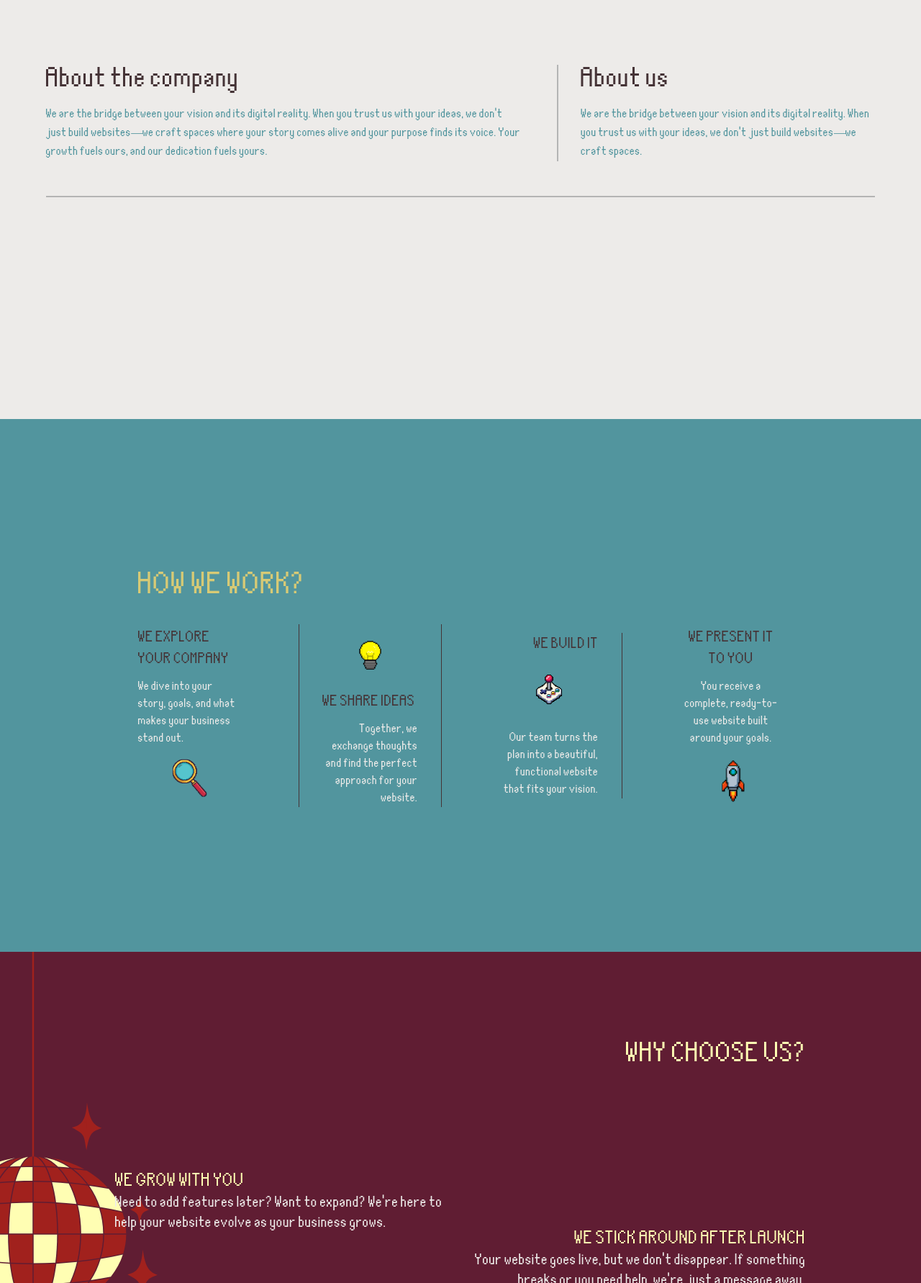
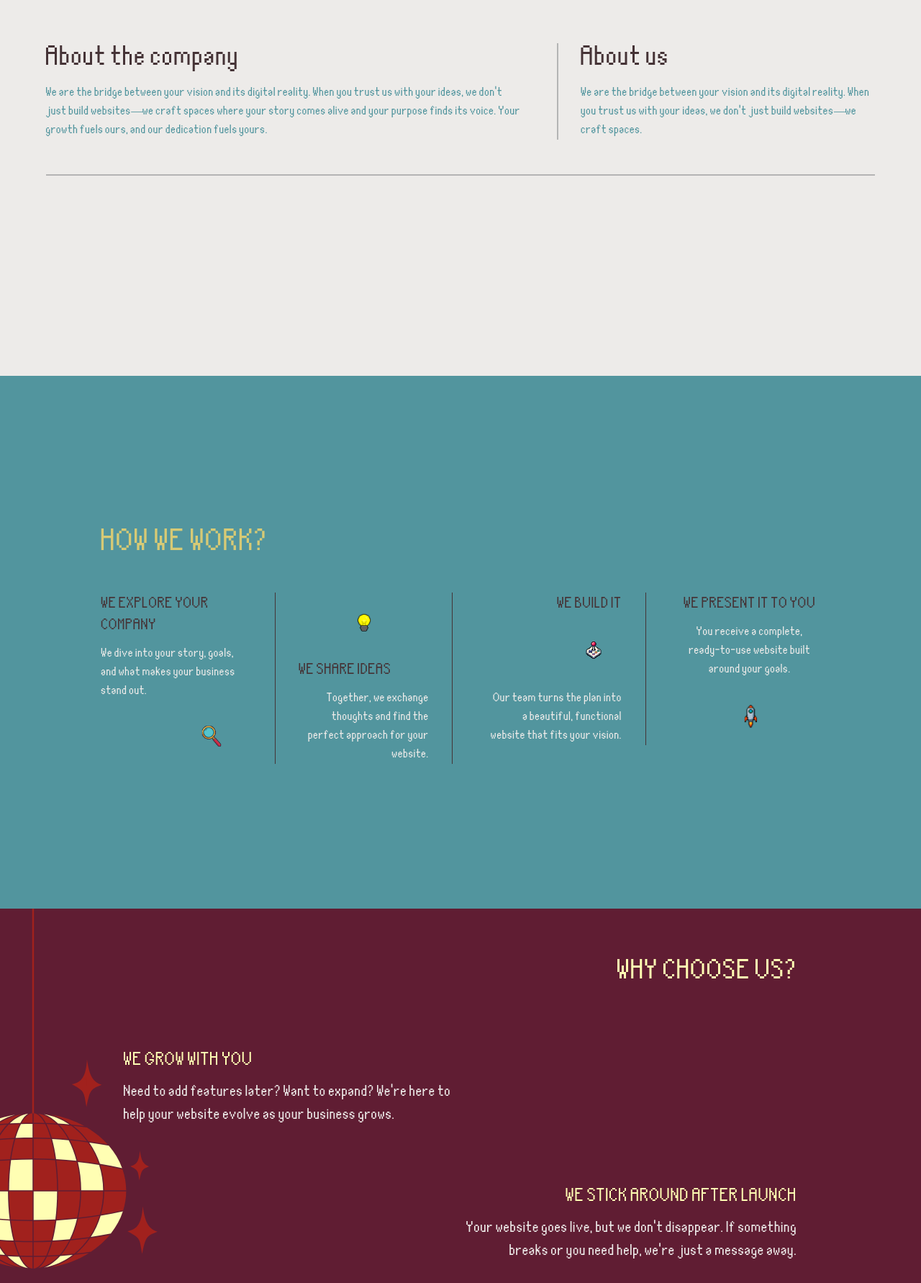
Before and after one commit to Ilona301/webka, a React (Vite) app: page / in a window 1280 px wide. Shown: the part 1018-2800 px from the top of the page at 72% size. Built offline with nearby package versions, Linux system fonts and the light colour scheme.

Commit message:
changed audio

```diff
--- a/src/components/AboutSection.jsx
+++ b/src/components/AboutSection.jsx
@@ -2,7 +2,7 @@ import React from 'react';
 
 const AboutSection = () => {
     return (
-        <div id="aboutus" className="min-h-screen bg-[#edebe9] flex justify-center items-center relative px-4 py-12 h-[calc(100vh-60px)]">
+        <div id="aboutus" className="bg-[#edebe9] flex justify-center items-center relative px-4 py-12 h-[calc(100vh-60px)]">
             <div className="w-full max-w-6xl flex flex-col lg:flex-row justify-center items-start lg:items-center gap-8 lg:gap-12 border-b-2 border-b-[#b4b4b4] pb-12">
                 <div className="w-full lg:w-[60%]">
                     <h1 className="font-[Retropix] text-2xl sm:text-3xl lg:text-4xl text-[#453336] mb-4">
--- a/src/components/WhyChooseSection.jsx
+++ b/src/components/WhyChooseSection.jsx
@@ -2,37 +2,78 @@ import React from 'react';
 
 const WhyChooseSection = () => {
     return (
-        <div className="flex justify-center items-center w-full h-[calc(100vh-60px)] bg-[#601d33] relative">
-            <img className="absolute left-[-12rem] top-0" src="/images/globe.svg" alt="globe"/>
-            <div className="w-[75%] flex flex-col gap-35 justify-between relative">
-                <h1 className="font-[Retropix] text-4xl text-[#fffeb3] text-right">WHY CHOOSE US?</h1>
-                <div className="w-[50%]">
-                    <h2 className="text-2xl text-[#fffeb3] text-left font-[Retropix]">
+        <div className="flex justify-center items-center w-full min-h-[calc(100vh-60px)] bg-[#601d33] relative overflow-hidden py-12 px-4">
+            <img
+                className="absolute left-[-6rem] sm:left-[-10rem] md:left-[-8rem] lg:left-[-12rem] top-[-6rem] lg:top-0 w-[300px] sm:w-[350px] md:w-[400px] lg:w-auto opacity-50 lg:opacity-100"
+                src="/images/globe.svg"
+                alt="globe"
+            />
+
+            <div className="w-full max-w-[1400px] lg:w-[85%] xl:w-[75%] flex flex-col gap-12 sm:gap-12 lg:gap-16 xl:gap-20 justify-center relative z-10">
+                <h1 className="font-[Retropix] text-[clamp(1.75rem,5vw,2.25rem)] text-[#fffeb3] text-right lg:text-right">
+                    WHY CHOOSE US?
+                </h1>
+
+                {/* Mobile/Tablet Layout - Vertical Stack */}
+                <div className="flex lg:hidden flex-col gap-16 sm:gap-10">
+                    <div className="w-full">
+                        <h2 className="text-[18px] sm:text-[20px] md:text-[24px] text-[#fffeb3] text-left font-[Retropix] mb-2 sm:mb-3">
                             WE GROW WITH YOU
                         </h2>
-                    <p className="text-left font-[Retropix] text-[#edebe9] text-xl">
+                        <p className="text-left font-[Retropix] text-[#edebe9] text-[14px] sm:text-[16px] md:text-[18px] leading-relaxed">
                             Need to add features later? Want to expand? We're here to help your website evolve as your business grows.
                         </p>
                     </div>
-                <div className="w-[50%] absolute right-0 top-65">
-                    <h2 className="text-2xl text-[#fffeb3] text-right font-[Retropix]">
+
+                    <div className="w-full">
+                        <h2 className="text-[18px] sm:text-[20px] md:text-[24px] text-[#fffeb3] text-left font-[Retropix] mb-2 sm:mb-3">
                             WE STICK AROUND AFTER LAUNCH
                         </h2>
-                    <p className="text-right font-[Retropix] text-[#edebe9] text-xl">
+                        <p className="text-left font-[Retropix] text-[#edebe9] text-[14px] sm:text-[16px] md:text-[18px] leading-relaxed">
                             Your website goes live, but we don't disappear. If something breaks or you need help, we're just a message away.
                         </p>
                     </div>
-                <div className="w-[50%]">
-                    <h2 className="text-2xl text-[#fffeb3] text-left font-[Retropix]">
+
+                    <div className="w-full">
+                        <h2 className="text-[18px] sm:text-[20px] md:text-[24px] text-[#fffeb3] text-left font-[Retropix] mb-2 sm:mb-3">
                             WE CARE ABOUT YOUR SUCCESS
                         </h2>
-                    <p className="text-left font-[Retropix] text-[#edebe9] text-xl">
+                        <p className="text-left font-[Retropix] text-[#edebe9] text-[14px] sm:text-[16px] md:text-[18px] leading-relaxed">
                             When your website helps your business thrive, that's a win for us too. Your growth is our motivation.
                         </p>
                     </div>
                 </div>
 
+                {/* Desktop Layout - Original Staggered Design */}
+                <div className="hidden lg:flex flex-col gap-16 xl:gap-20 relative">
+                    <div className="w-[50%]">
+                        <h2 className="text-xl xl:text-2xl text-[#fffeb3] text-left font-[Retropix] mb-3">
+                            WE GROW WITH YOU
+                        </h2>
+                        <p className="text-left font-[Retropix] text-[#edebe9] text-lg xl:text-xl leading-relaxed">
+                            Need to add features later? Want to expand? We're here to help your website evolve as your business grows.
+                        </p>
+                    </div>
 
+                    <div className="w-[50%] self-end">
+                        <h2 className="text-xl xl:text-2xl text-[#fffeb3] text-right font-[Retropix] mb-3">
+                            WE STICK AROUND AFTER LAUNCH
+                        </h2>
+                        <p className="text-right font-[Retropix] text-[#edebe9] text-lg xl:text-xl leading-relaxed">
+                            Your website goes live, but we don't disappear. If something breaks or you need help, we're just a message away.
+                        </p>
+                    </div>
+
+                    <div className="w-[50%]">
+                        <h2 className="text-xl xl:text-2xl text-[#fffeb3] text-left font-[Retropix] mb-3">
+                            WE CARE ABOUT YOUR SUCCESS
+                        </h2>
+                        <p className="text-left font-[Retropix] text-[#edebe9] text-lg xl:text-xl leading-relaxed">
+                            When your website helps your business thrive, that's a win for us too. Your growth is our motivation.
+                        </p>
+                    </div>
+                </div>
+            </div>
         </div>
     );
 };
--- a/src/components/WorkSection.jsx
+++ b/src/components/WorkSection.jsx
@@ -1,53 +1,115 @@
-
 import React from 'react';
 
 const WorkSection = () => {
     return (
-        <div className="bg-[#52959e] h-[calc(100vh-60px)] flex justify-center items-center">
-           <div className="w-[70%] flex justify-center  flex-col gap-6">
-                <h1 className="font-[Retropix] text-[40px] text-[#d7ca75]">HOW WE WORK?</h1>
-               <div className="flex items-center justify-center gap-20 ">
+        <div className="bg-[#52959e] min-h-[calc(100vh-60px)] flex justify-center items-center py-12 px-4 overflow-x-hidden">
+            <div className="w-full max-w-[1400px] lg:w-[90%] xl:w-[80%] flex justify-center flex-col gap-6 sm:gap-8 lg:gap-10">
+                <h1 className="font-[Retropix] text-[clamp(1.75rem,5vw,40px)] text-[#d7ca75] text-center lg:text-left">
+                    HOW WE WORK?
+                </h1>
+
+                {/* Desktop Layout - 4 columns */}
+                <div className="hidden lg:flex items-start justify-center gap-8 xl:gap-12">
                     <div className="flex flex-col gap-3 w-full">
-                       <h2 className="text-[#453336] font-[Retropix] text-[20px]">WE EXPLORE YOUR COMPANY</h2>
-                       <div >
-                           <p className="font-[Retropix] text-[#edebe9] text-left">
+                        <h2 className="text-[#453336] font-[Retropix] text-[16px] xl:text-[20px]">WE EXPLORE YOUR COMPANY</h2>
+                        <div>
+                            <p className="font-[Retropix] text-[#edebe9] text-left text-[14px] xl:text-[16px] leading-relaxed">
                                 We dive into your story, goals, and what makes your business stand out.
                             </p>
-                           <div className="flex justify-end items-end w-full">
-                               <img className="object-cover  h-[80px] w-[200px]"
+                            <div className="flex justify-end items-end w-full mt-2">
+                                <img className="object-contain h-[60px] xl:h-[80px] w-auto"
                                      src="/images/loop.svg" alt="rocket"/>
                             </div>
                         </div>
-
                     </div>
 
-                   <div className="flex flex-col gap-3 border-l border-r border-[#453336] pl-8 pr-8 w-full">
-                       <img className="object-cover h-[80px]" src="/images/lamp.svg" alt="lamp"/>
-                       <h2 className="text-[#453336] font-[Retropix] text-[20px]">WE SHARE IDEAS</h2>
+                    <div className="flex flex-col gap-3 border-l border-r border-[#453336] px-6 xl:px-8 w-full">
+                        <img className="object-contain h-[60px] xl:h-[80px] w-auto" src="/images/lamp.svg" alt="lamp"/>
+                        <h2 className="text-[#453336] font-[Retropix] text-[16px] xl:text-[20px]">WE SHARE IDEAS</h2>
                         <div>
-                           <p className="font-[Retropix] text-[#edebe9] text-right">
+                            <p className="font-[Retropix] text-[#edebe9] text-right text-[14px] xl:text-[16px] leading-relaxed">
                                 Together, we exchange thoughts and find the perfect approach for your website.
                             </p>
                         </div>
                     </div>
-                   <div className="flex flex-col gap-3  border-r border-[#453336] pr-8 w-full">
-                       <h2 className="text-[#453336] font-[Retropix] text-[20px] text-right">WE BUILD IT</h2>
-                       <img className="w-[200px] h-[80px] object-cover"
+
+                    <div className="flex flex-col gap-3 border-r border-[#453336] pr-6 xl:pr-8 w-full">
+                        <h2 className="text-[#453336] font-[Retropix] text-[16px] xl:text-[20px] text-right">WE BUILD IT</h2>
+                        <img className="w-auto h-[60px] xl:h-[80px] object-contain ml-auto"
                              src="/images/play.svg" alt=""/>
-                       <div >
-                           <p className="font-[Retropix] text-[#edebe9] text-right">
+                        <div>
+                            <p className="font-[Retropix] text-[#edebe9] text-right text-[14px] xl:text-[16px] leading-relaxed">
                                 Our team turns the plan into a beautiful, functional website that fits your vision.
                             </p>
                         </div>
                     </div>
-                   <div className="flex flex-col gap-3 justify-center items-center w-full ">
-                       <h2 className="text-[#453336] font-[Retropix] text-[20px] text-center">WE PRESENT IT TO YOU</h2>
+
+                    <div className="flex flex-col gap-3 justify-start items-center w-full">
+                        <h2 className="text-[#453336] font-[Retropix] text-[16px] xl:text-[20px] text-center">WE PRESENT IT TO YOU</h2>
                         <div>
-                           <p className="font-[Retropix] text-[#edebe9] text-center">
+                            <p className="font-[Retropix] text-[#edebe9] text-center text-[14px] xl:text-[16px] leading-relaxed">
                                 You receive a complete, ready-to-use website built around your goals.
                             </p>
-                           <img className="object-cover w-[200px] h-[80px]"
+                            <img className="object-contain w-auto h-[60px] xl:h-[80px] mx-auto mt-2"
                                  src="/images/rocket.svg" alt="rocket"/>
+                        </div>
+                    </div>
+                </div>
+
+                {/* Mobile/Tablet Layout - 2x2 Grid */}
+                <div className="lg:hidden grid grid-cols-1 md:grid-cols-2 gap-6 sm:gap-8">
+                    {/* Step 1 */}
+                    <div className="flex flex-col gap-3 border-b-2 border-[#453336] p-4 sm:p-5 ">
+                        <h2 className="text-[#453336] font-[Retropix] text-[16px] sm:text-[18px] leading-tight">WE EXPLORE YOUR COMPANY</h2>
+                        <div>
+                            <p className="font-[Retropix] text-[#edebe9] text-left text-[13px] sm:text-[14px] leading-relaxed">
+                                We dive into your story, goals, and what makes your business stand out.
+                            </p>
+                            <div className="flex justify-end items-end w-full">
+                                <img className="object-contain h-[40px] w-10 scale-300"
+                                     src="/images/loop.svg" alt="explore"/>
+                            </div>
+                        </div>
+                    </div>
+
+                    {/* Step 2 */}
+                    <div className="flex flex-col gap-3 border-b-2 border-[#453336] p-4 sm:p-5 ">
+                        <div className="flex justify-start">
+                            <img className="object-contain h-[40px] w-20 scale-300" src="/images/lamp.svg" alt="lamp"/>
+                        </div>
+                        <h2 className="text-[#453336] font-[Retropix] text-right text-[16px] sm:text-[18px] leading-tight">WE SHARE IDEAS</h2>
+                        <div>
+                            <p className="font-[Retropix] text-[#edebe9] text-left text-[13px] sm:text-[14px] leading-relaxed">
+                                Together, we exchange thoughts and find the perfect approach for your website.
+                            </p>
+                        </div>
+                    </div>
+
+                    {/* Step 3 */}
+                    <div className="flex flex-col gap-3 border-b-2 border-[#453336] p-4 sm:p-5 ">
+                        <h2 className="text-[#453336] font-[Retropix] text-[16px] sm:text-[18px] leading-tight">WE BUILD IT</h2>
+                        <div className="flex justify-end">
+                            <img className="h-[40px] w-20 scale-300 object-contain"
+                                 src="/images/play.svg" alt="build"/>
+                        </div>
+                        <div>
+                            <p className="font-[Retropix] text-[#edebe9] text-left text-[13px] sm:text-[14px] leading-relaxed">
+                                Our team turns the plan into a beautiful, functional website that fits your vision.
+                            </p>
+                        </div>
+                    </div>
+
+                    {/* Step 4 */}
+                    <div className="flex flex-col gap-3  p-4 sm:p-5 ">
+                        <h2 className="text-[#453336] font-[Retropix] text-[16px] sm:text-[18px] leading-tight text-right">WE PRESENT IT TO YOU</h2>
+                        <div>
+                            <p className="font-[Retropix] text-[#edebe9] text-right text-[13px] sm:text-[14px] leading-relaxed">
+                                You receive a complete, ready-to-use website built around your goals.
+                            </p>
+                            <div className="flex justify-start mt-3">
+                                <img className="object-contain h-[40px] w-20 scale-300"
+                                     src="/images/rocket.svg" alt="rocket"/>
+                            </div>
                         </div>
                     </div>
                 </div>
```
Also changed, not shown: src/components/GetYourWebka.jsx (+24 -10 lines), src/components/Header.jsx (+8 -2 lines), src/components/MainSection.jsx (+19 -26 lines), 1 other file (tests, documents, lock files or other folders). Lines whose indentation alone changed are shown as unchanged.
